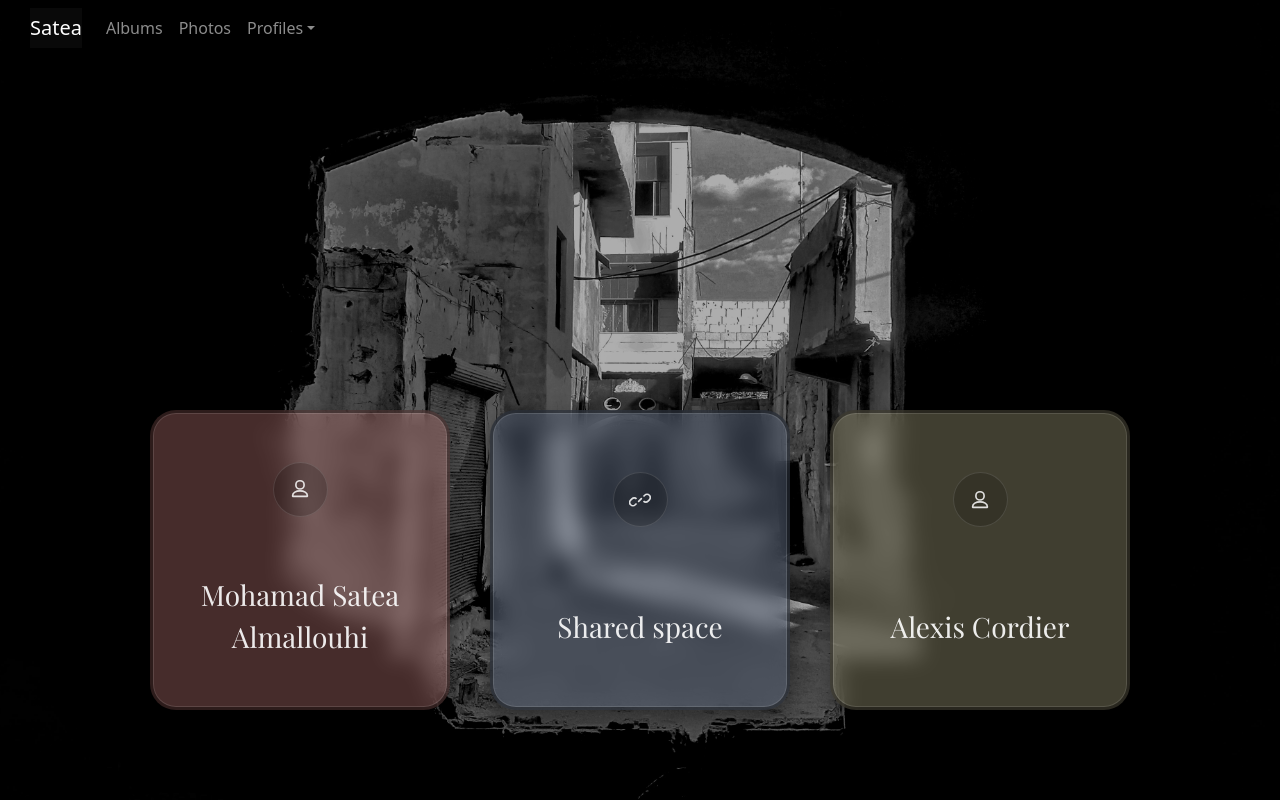
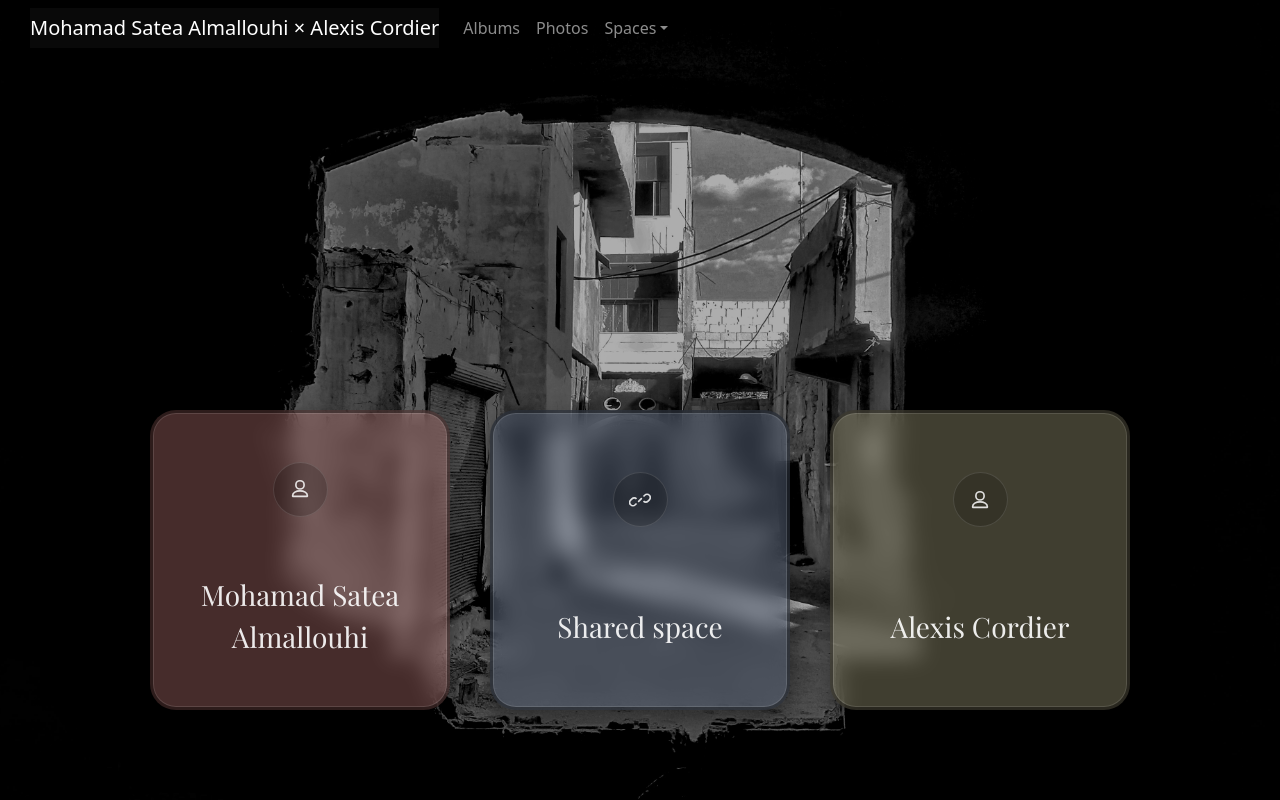
Before and after one commit to SateaMall/photo_gallery, a React (Vite) app in the folder frontend/: page /profiles in a window 1280 px wide. Built offline with nearby package versions, Linux system fonts and the light colour scheme; a web font is replaced by a local one.

Commit message:
finishin routes

```diff
--- a/frontend/src/components/Navbar.tsx
+++ b/frontend/src/components/Navbar.tsx
@@ -1,9 +1,35 @@
+import { Link, NavLink, useLocation, useParams } from "react-router-dom";
+
 export function Navbar() {
+  const { context } = useParams(); // "satea" | "alexis" | "shared" | undefined
+  const location = useLocation();
+
+  // "shared mode" when:
+  // - we are on /profiles
+  // - OR context is shared
+  const isSharedMode = location.pathname.startsWith("/profiles") || context === "shared";
+
+  const brandText = isSharedMode
+    ? "Mohamad Satea Almallouhi × Alexis Cordier"
+    : context === "alexis"
+      ? "Alexis Cordier"
+      : "Mohamad Satea Almallouhi";
+
+  // Where brand click should go
+  const brandTo = isSharedMode ? "/shared" : `/${context}`;
+
+  // Base for albums/photos links
+  const base = isSharedMode ? "/shared" : `/${context}`;
+
   return (
-    <nav
-      className="navbar navbar-expand-lg navbar-dark"
-    >
-      <a className="navbar-brand"   style={{ backgroundColor: "#c2c2c20c", marginLeft: "30px", fontSize: "20px" }} href="#">Satea</a>
+    <nav className="navbar navbar-expand-lg navbar-dark">
+      <Link
+        className="navbar-brand"
+        style={{ backgroundColor: "#c2c2c20c", marginLeft: "30px", fontSize: "20px" }}
+        to={brandTo}
+      >
+        {brandText}
+      </Link>
 
       <button
         className="navbar-toggler"
@@ -20,27 +46,31 @@ export function Navbar() {
       <div className="collapse navbar-collapse" id="navbarNavDropdown">
         <ul className="navbar-nav">
           <li className="nav-item">
-            <a className="nav-link" href="#">Albums</a>
+            <NavLink className="nav-link" to={`${base}/albums`}>Albums</NavLink>
           </li>
-
           <li className="nav-item">
-            <a className="nav-link" href="#">Photos</a>
+            <NavLink className="nav-link" to={`${base}/photos`}>Photos</NavLink>
           </li>
 
           <li className="nav-item dropdown">
-            <a
-              className="nav-link dropdown-toggle"
-              href="#"
+            <button
+              className="nav-link dropdown-toggle btn btn-link"
               id="navbarDropdownMenuLink"
-              role="button"
               data-bs-toggle="dropdown"
               aria-expanded="false"
+              type="button"
+              style={{ textDecoration: "none" }}
             >
-              Profiles
-            </a>
-            <ul className="dropdown-menu" aria-labelledby="navbarDropdownMenuLink" style={{ backgroundColor: "#d4d1d19e" }}>
-              <li><a className="dropdown-item" href="#">Satea</a></li>
-              <li><a className="dropdown-item" href="#">Alexis</a></li>
+              Spaces
+            </button>
+
+            <ul className="dropdown-menu" aria-labelledby="navbarDropdownMenuLink">
+              <li><Link className="dropdown-item" to="/shared">Shared</Link></li>
+              <li><hr className="dropdown-divider" /></li>
+              <li><Link className="dropdown-item" to="/satea">Satea</Link></li>
+              <li><Link className="dropdown-item" to="/alexis">Alexis</Link></li>
+              <li><hr className="dropdown-divider" /></li>
+              <li><Link className="dropdown-item" to="/profiles">Profile picker</Link></li>
             </ul>
           </li>
         </ul>
--- a/frontend/src/layouts/GalleryLayout.tsx
+++ b/frontend/src/layouts/GalleryLayout.tsx
@@ -1,10 +1,18 @@
-import { Outlet } from "react-router-dom";
+import { Navigate, Outlet, useParams } from "react-router-dom";
+
+const ALLOWED = new Set(["satea", "alexis", "shared"]);
 
 export default function GalleryLayout() {
+  const { context } = useParams();
+
+  if (!context || !ALLOWED.has(context)) {
+    return <Navigate to="/profiles" replace />;
+  }
+
   return (
-    <div>
-      {/* navbar / background etc */}
+    <>
+      {/* gallery specific layout */}
       <Outlet />
-    </div>
+    </>
   );
 }
--- a/frontend/src/main.tsx
+++ b/frontend/src/main.tsx
@@ -6,8 +6,8 @@ import { router } from "./router";
 import "bootstrap/dist/css/bootstrap.min.css";
 import "bootstrap/dist/js/bootstrap.bundle.min.js";
 
-ReactDOM.createRoot(document.getElementById('root')!).render(
+ReactDOM.createRoot(document.getElementById("root")!).render(
   <React.StrictMode>
     <RouterProvider router={router} />
   </React.StrictMode>
-)
+);
--- a/frontend/src/pages/NotFound.tsx
+++ b/frontend/src/pages/NotFound.tsx
@@ -1,4 +1,5 @@
-
-export default function  NotFound () {
-    return <div>Not Found Page</div>;
+import { useLocation } from "react-router-dom";
+export default function NotFound() {
+  const loc = useLocation();
+  return <div>Not Found: {loc.pathname}</div>;
 }
--- a/frontend/src/router.tsx
+++ b/frontend/src/router.tsx
@@ -18,11 +18,10 @@ export const router = createBrowserRouter([
   { path: "/profiles", element: <ProfilesPage /> },
 
 {
-    path: "/:context(satea|alexis|shared)",
+  path: ":context",
   element: <GalleryLayout />,
   children: [
     { index: true, element: <HomePage /> },
-
     { path: "albums", element: <AlbumsPage /> },
     { path: "albums/:albumId", element: <AlbumPage /> },
     { path: "photos", element: <PhotosPage /> },
```
Also changed, not shown: 1 other file (tests, documents, lock files or other folders). Lines whose indentation alone changed are shown as unchanged.
